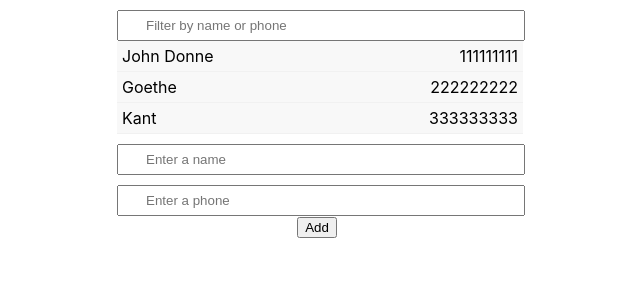
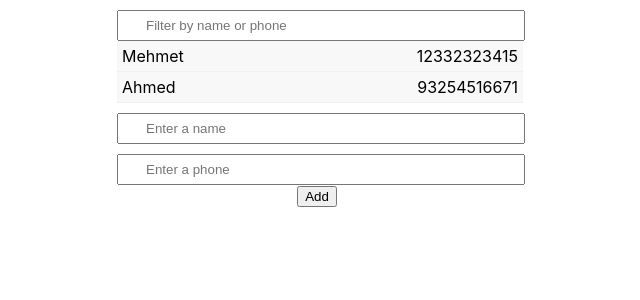
Before and after one commit to snahmd/react-phone-book, a React (Create React App) app: page / in a window 1280 px wide. Shown: the top 300 px of the page, without its empty margins (323-963 px from the left). Built offline with nearby package versions, Linux system fonts and the light colour scheme.

Commit message:
adding contacts state

```diff
--- a/src/Components/Contacts.js
+++ b/src/Components/Contacts.js
@@ -4,13 +4,20 @@ import Form from './Form';
 
 class Contacts extends Component {
   state = {
+    contacts: [{
+      name : 'Mehmet',
+      phone : '12332323415'
+    },{
+      name : 'Ahmed',
+      phone : '93254516671'
+    }]
 
   };
 
   render() {
     return (
       <div>
-        <List/>
+        <List contacts={this.state.contacts}/>
         <Form/>
       </div>
     );
--- a/src/Components/List.js
+++ b/src/Components/List.js
@@ -1,9 +1,10 @@
 import React, { Component } from 'react';
+import PropTypes from 'prop-types';
 import './List.css';
 
 class List extends Component {
-  state = {
-
+  static propTypes = {
+    contacts: PropTypes.array.isRequired,
   };
 
   render() {
@@ -11,22 +12,17 @@ class List extends Component {
       <div className={"listArea"}>
         <input name= {"filter"} id={"filter"} placeholder={"Filter by name or phone"}/>
         <ul className={"list"}>
-          <li>
-            <span className={"name"}>John Donne</span>
-            <span className={"phone"}>111111111</span>
-            <span className={"clearfix"}></span>
-          </li>
-          <li>
-            <span className={"name"}>Goethe</span>
-            <span className={"phone"}>222222222</span>
-            <span className={"clearfix"}></span>
-          </li>
-          <li>
-            <span className={"name"}>Kant</span>
-            <span className={"phone"}>333333333</span>
-            <span className={"clearfix"}></span>
-          </li>
+          {
+            this.props.contacts.map(contact =>
 
+                <li key={contact.phone}>
+                  <span className={"name"}>{contact.name}</span>
+                  <span className={"phone"}>{contact.phone}</span>
+                  <span className={"clearfix"}></span>
+                </li>
+
+            )
+          }
         </ul>
       </div>
     );
```
